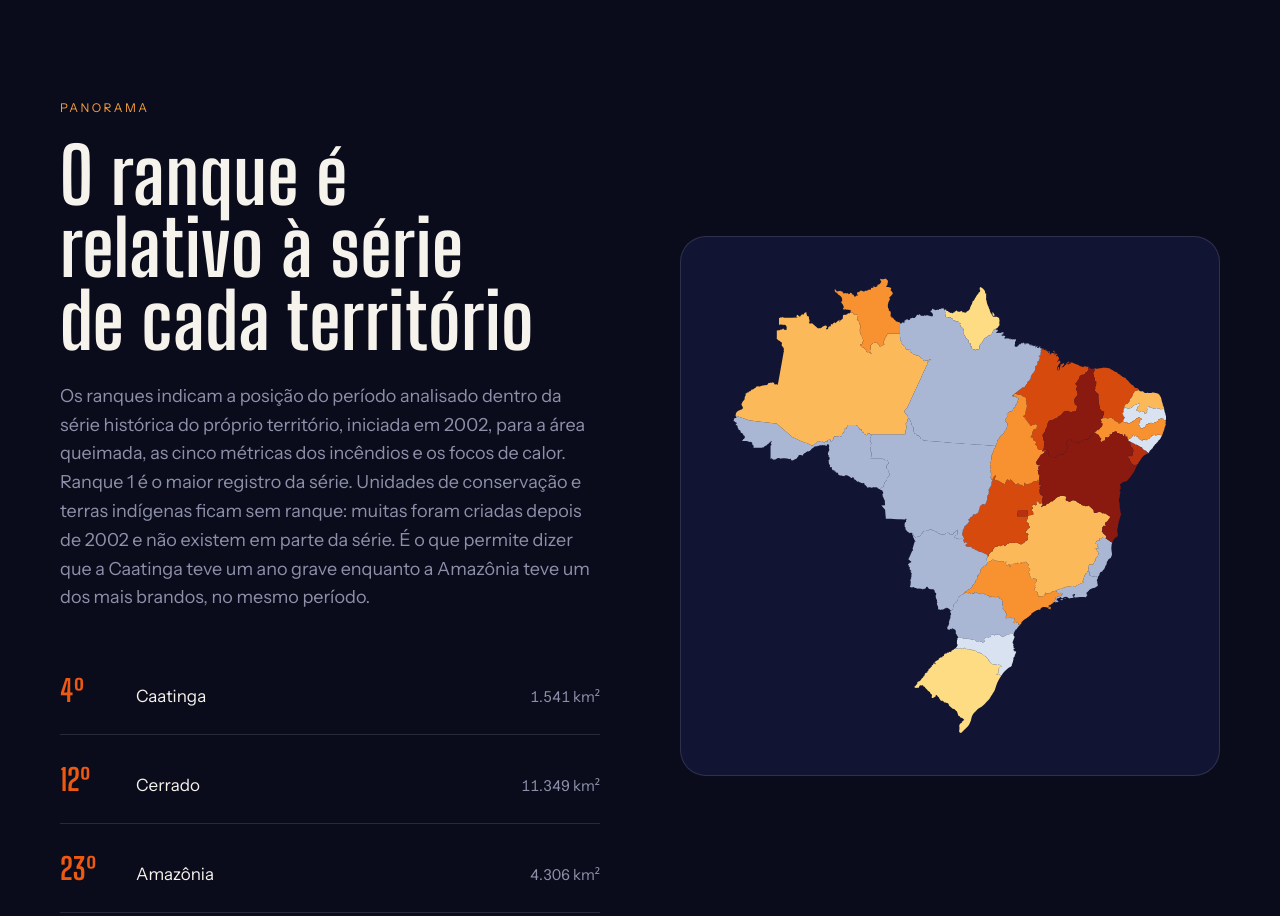
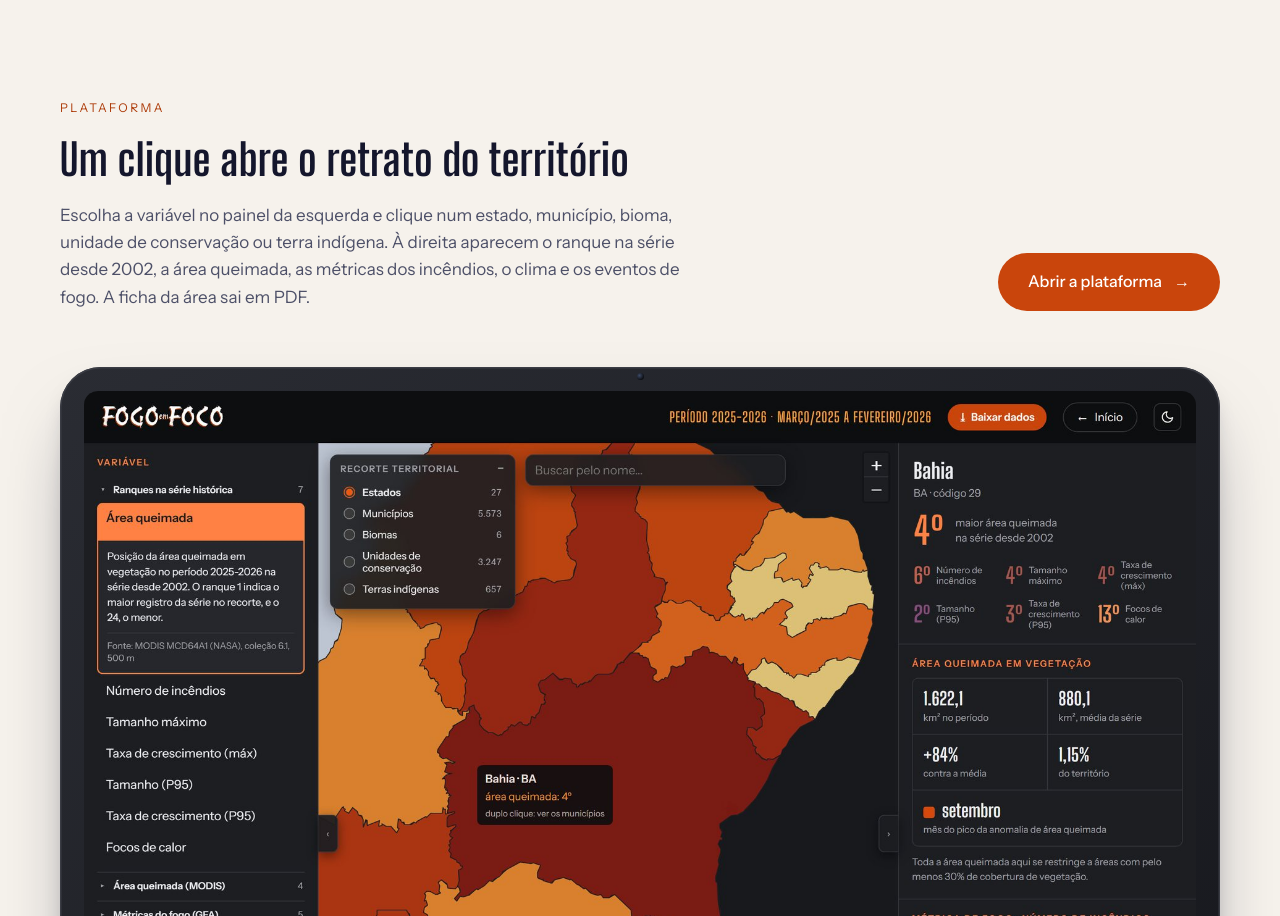
Before and after one commit to Liaons/fogoemfoco, a plain HTML site: page index.html in a window 1280 px wide. Shown: the part 1640-2556 px from the top of the page. Drawn offline with Linux system fonts and the light colour scheme.

Commit message:
Homepage: secao Plataforma com o print real da plataforma (Bahia) num iPad, link direto para a mesma vista
Co-Authored-By: Claude Opus 5.5 <noreply@anthropic.com>

```diff
--- a/index.html
+++ b/index.html
@@ -327,6 +327,20 @@ h1,h2,h3{text-wrap:balance}
 section[id],footer[id]{scroll-margin-top:72px}
 a,button,summary{touch-action:manipulation}
 @media(max-width:700px){.colunas-rodape a,.fim .autor{padding:13px 0 10px}.ficha .acoes a{min-height:44px}.setas button{width:48px;height:48px}}
+
+/* plataforma num iPad: a interface real, sem inclinacao, na mesma borda do texto */
+.vitrine .cabeca-vit{display:flex;align-items:flex-end;justify-content:space-between;gap:40px;flex-wrap:wrap}
+.vitrine .cabeca-vit p{max-width:58ch;margin:22px 0 0;font-size:17px;color:#4d5068}
+.ipad{display:block;margin-top:56px;position:relative;padding:2.1%;border-radius:clamp(18px,3.2vw,44px);
+  background:linear-gradient(145deg,#2a2c33,#15161b);box-shadow:0 0 0 1.5px #3a3c44 inset,0 40px 80px -30px rgba(20,22,44,.55),0 12px 24px -12px rgba(20,22,44,.35);
+  transition:transform .4s cubic-bezier(.2,.7,.3,1),box-shadow .4s}
+.ipad::before{content:'';position:absolute;top:calc(1.05% - 3px);left:50%;width:7px;height:7px;margin-left:-3.5px;border-radius:50%;
+  background:radial-gradient(circle at 35% 35%,#3d4a66,#0d0f14 70%)}
+.ipad img{display:block;width:100%;height:auto;border-radius:clamp(6px,1.1vw,16px)}
+.ipad:hover{transform:translateY(-3px);box-shadow:0 0 0 1.5px #3a3c44 inset,0 50px 90px -30px rgba(20,22,44,.6),0 14px 28px -12px rgba(20,22,44,.4)}
+.ipad:focus-visible{outline:3px solid var(--laranja);outline-offset:6px}
+@media(prefers-reduced-motion:reduce){.ipad{transition:none}.ipad:hover{transform:none}}
+@media(max-width:700px){.ipad{margin-top:36px;padding:2.6%}}
 </style>
 <script type="application/ld+json">
 {
@@ -450,6 +464,7 @@ a,button,summary{touch-action:manipulation}
 </svg>
 
     <nav class="nav">
+      <a href="#plataforma">Plataforma</a>
       <a href="#panorama">Panorama</a>
       <a href="#recortes">Recortes</a>
       <a href="#metodo">Método</a>
@@ -508,6 +523,27 @@ a,button,summary{touch-action:manipulation}
     <span>Terras indígenas <em>657</em></span>
   </div>
 </div>
+
+<section class="secao claro vitrine" id="plataforma">
+  <div class="env">
+    <div class="cabeca-vit rev">
+      <div>
+        <div class="rotulo">Plataforma</div>
+        <h2 class="titulo menor">Um clique abre o retrato do território</h2>
+        <p>Escolha a variável no painel da esquerda e clique num estado, município, bioma, unidade de
+        conservação ou terra indígena. À direita aparecem o ranque na série desde 2002, a área queimada,
+        as métricas dos incêndios, o clima e os eventos de fogo. A ficha da área sai em PDF.</p>
+      </div>
+      <a class="botao" href="plataforma.html">Abrir a plataforma <span class="seta">→</span></a>
+    </div>
+    <a class="ipad rev" href="plataforma.html?camada=UF&amp;variavel=aq_ranque&amp;area=60000025" aria-label="Abrir a plataforma na Bahia, com o ranque de área queimada">
+      <img src="img/plataforma/plataforma-bahia-1800.jpg"
+           srcset="img/plataforma/plataforma-bahia-900.jpg 900w, img/plataforma/plataforma-bahia-1800.jpg 1800w"
+           sizes="(max-width:1240px) 92vw, 1160px" width="1800" height="1349" loading="lazy"
+           alt="Plataforma Fogo em Foco aberta na Bahia: mapa dos estados pelo ranque de área queimada, painel de variáveis à esquerda e, à direita, a Bahia em 4º lugar na série desde 2002, com área queimada, métricas dos incêndios e gráfico anual">
+    </a>
+  </div>
+</section>
 
 <section class="secao" id="panorama">
   <div class="env duplo">
```
Also changed, not shown: img/plataforma/plataforma-bahia-1800.jpg (added), img/plataforma/plataforma-bahia-900.jpg (added).
